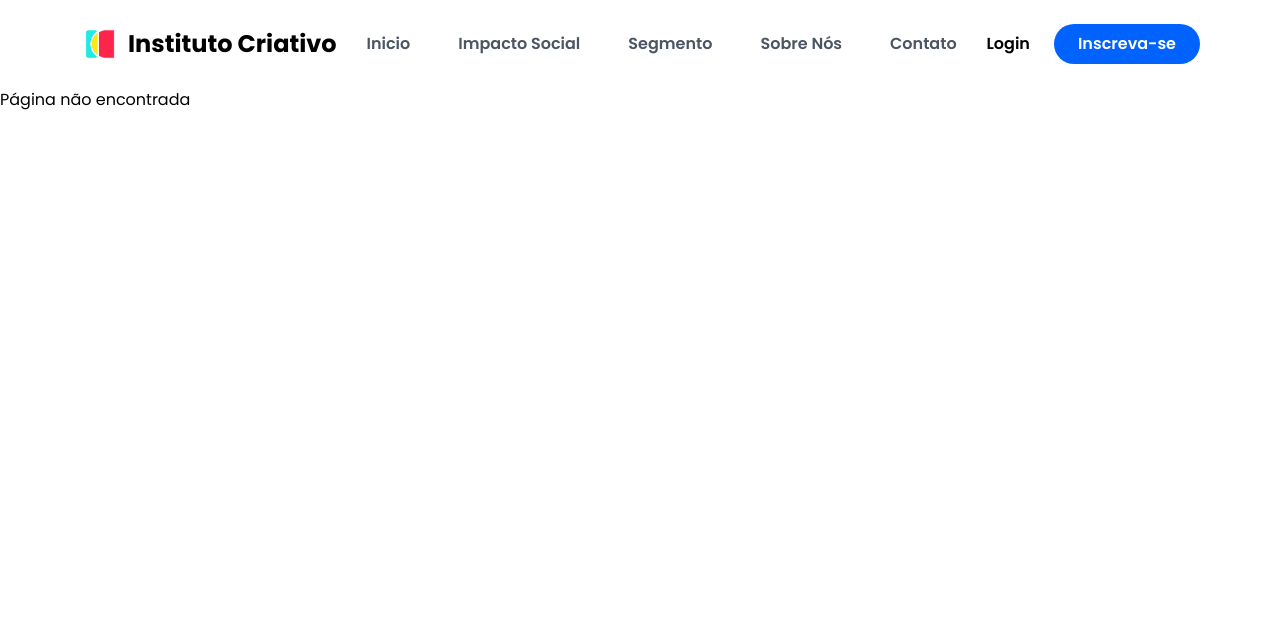
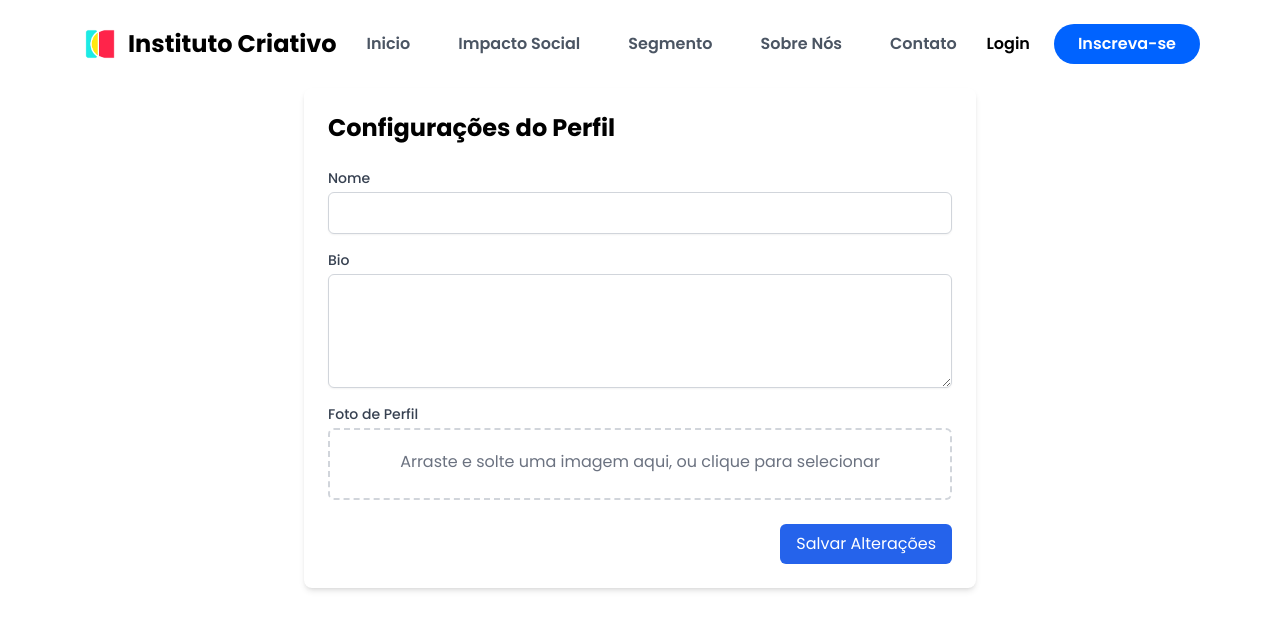
Before and after one commit to Vinishireis/Projeto_Interdisciplinar, a React (Vite) app: page /profile-settings in a window 1280 px wide. Shown: the top 630 px of the page. Built offline with nearby package versions, Linux system fonts and the light colour scheme.

Commit message:
Atualização de Telas e Navegações

```diff
--- a/package.json
+++ b/package.json
@@ -22,6 +22,7 @@
     "react": "^18.3.1",
     "react-countup": "^6.5.3",
     "react-dom": "^18.3.1",
+    "react-dropzone": "^14.3.8",
     "react-icons": "^5.5.0",
     "react-router-dom": "^7.2.0",
     "react-slick": "^0.30.2",
--- a/src/App.jsx
+++ b/src/App.jsx
@@ -9,6 +9,7 @@ import FAQ from "./components/FAQ/FAQ";
 import Contact from "./components/Contact/Contact";
 import TermsConditions from "./components/TermsConditions/TermsConditions";
 import PrivacyPolicy from "./components/PrivacyPolicy/PrivacyPolicy";
+import ProfileSettings from "./components/ProfileSettings/ProfileSettings ";
 
 
 const App = () => {
@@ -47,8 +48,13 @@ const App = () => {
 
         {/* Rota Política de Privacidade */}
         <Route path="/privacypolicy" element={<PrivacyPolicy />} />
-{/* Rota 404 */}
+
+        {/* Rota 404 */}
         <Route path="*" element={<h1>Página não encontrada</h1>} />
+
+        {/* Rota Tela de Configurações de Perfil */}
+        <Route path="/profile-settings" element={<ProfileSettings />} />
+
       </Routes>
     </>
   );
--- a/src/components/Banner/Banner.jsx
+++ b/src/components/Banner/Banner.jsx
@@ -1,8 +1,22 @@
-import React from "react";
+import React, { useState } from "react";
 import { motion } from "framer-motion";
 import { SlideUp } from "../../utility/animation";
+import { Link, useNavigate } from "react-router-dom";
 
 const Banner = ({ image, title, subtitle, link, tag, reverse }) => {
+  const [isLoggedIn, setIsLoggedIn] = useState(false); // Simula o estado de autenticação
+  const navigate = useNavigate();
+
+  const handleCriativoClick = () => {
+    if (isLoggedIn) {
+      // Se o usuário estiver logado, redirecione para o Blog
+      navigate("/blog");
+    } else {
+      // Se não estiver logado, redirecione para o Login
+      navigate("/auth");
+    }
+  };
+
   return (
     <div className="bg-[#f9f9f9] pb-14">
       <div className="container">
@@ -54,7 +68,9 @@ const Banner = ({ image, title, subtitle, link, tag, reverse }) => {
               whileInView={"visible"}
               className="flex justify-center md:justify-start"
             >
-              <button className="primary-btn !mt-5"> Quero ser Criativo!</button>
+              <Link to={link} className="primary-btn !mt-5" onClick={handleCriativoClick}>
+                {tag === "sobre" ? "Saiba mais" : "Quero ser Criativo!"}
+              </Link>
             </motion.div>
           </div>
         </div>
--- a/src/components/Login_Signup/Auth.jsx
+++ b/src/components/Login_Signup/Auth.jsx
@@ -75,14 +75,6 @@ const Auth = () => {
       : { nome: sanitizedNome, email: sanitizedEmail, senha: sanitizedSenha, tipo };
 
       const userType = localStorage.getItem("userType");
-
-      if (userType === "desenvolvedor") {
-        // Permite acesso a funcionalidades específicas para desenvolvedores
-      } else {
-        // Exibe uma mensagem de erro ou redireciona para uma página de acesso negado
-        alert("Acesso negado. Você não tem permissão para acessar esta funcionalidade.");
-        navigate("/"); // Redireciona para a página inicial
-      }
 
     try {
       const response = await axios.post(url, data);
--- a/src/components/Navbar/NavbarBanner.jsx
+++ b/src/components/Navbar/NavbarBanner.jsx
@@ -1,8 +1,16 @@
 import React from "react";
 import { motion } from "framer-motion";
+import { Link, useNavigate } from "react-router-dom"; // Adicionado useNavigate
+
 
 const NavbarBanner = () => {
   const [isOpen, setIsOpen] = React.useState(true);
+  const navigate = useNavigate();
+
+  const handleNavigation = () => {
+    navigate("/contact");
+  };
+
   return (
     isOpen && (
       <motion.div
@@ -12,9 +20,9 @@ const NavbarBanner = () => {
         className="bg-primary text-sm text-center font-semibold p-1 hidden lg:block relative"
       >
         Você é um estudante universitário ou escola em busca de uma ong parceira?
-        <a href="#" className="text-secondary ml-2">
+        <Link to="/contact" className="text-secondary ml-2" onClick={handleNavigation}>
           Fale conosco
-        </a>
+        </Link>
         <div
           className="absolute top-1/2 right-10 cursor-pointer -translate-y-1/2"
           onClick={() => setIsOpen(false)}
--- /dev/null
+++ b/src/components/ProfileSettings/ProfileSettings .jsx
@@ -0,0 +1,102 @@
+import React, { useState } from "react";
+import { useDropzone } from "react-dropzone";
+import axios from "axios";
+
+const ProfileSettings = () => {
+  const [name, setName] = useState("");
+  const [bio, setBio] = useState("");
+  const [profileImage, setProfileImage] = useState(null);
+
+  const { getRootProps, getInputProps } = useDropzone({
+    accept: "image/*",
+    onDrop: (acceptedFiles) => {
+      setProfileImage(acceptedFiles[0]);
+    },
+  });
+
+  const handleSubmit = async (e) => {
+    e.preventDefault();
+
+    const formData = new FormData();
+    formData.append("name", name);
+    formData.append("bio", bio);
+    if (profileImage) {
+      formData.append("profileImage", profileImage);
+    }
+
+    try {
+      const response = await axios.post("/api/profile/update", formData, {
+        headers: {
+          "Content-Type": "multipart/form-data",
+        },
+      });
+      console.log("Perfil atualizado com sucesso:", response.data);
+      alert("Perfil atualizado com sucesso!");
+    } catch (error) {
+      console.error("Erro ao atualizar perfil:", error);
+      alert("Erro ao atualizar perfil.");
+    }
+  };
+
+  return (
+    <div className="max-w-2xl mx-auto p-6 bg-white rounded-lg shadow-md">
+      <h2 className="text-2xl font-bold mb-6">Configurações do Perfil</h2>
+      <form onSubmit={handleSubmit}>
+        {/* Campo de Nome */}
+        <div className="mb-4">
+          <label className="block text-sm font-medium text-gray-700">Nome</label>
+          <input
+            type="text"
+            value={name}
+            onChange={(e) => setName(e.target.value)}
+            className="mt-1 block w-full px-3 py-2 border border-gray-300 rounded-md shadow-sm focus:outline-none focus:ring-2 focus:ring-blue-500"
+            required
+          />
+        </div>
+
+        {/* Campo de Bio */}
+        <div className="mb-4">
+          <label className="block text-sm font-medium text-gray-700">Bio</label>
+          <textarea
+            value={bio}
+            onChange={(e) => setBio(e.target.value)}
+            className="mt-1 block w-full px-3 py-2 border border-gray-300 rounded-md shadow-sm focus:outline-none focus:ring-2 focus:ring-blue-500"
+            rows="4"
+          />
+        </div>
+
+        {/* Upload de Imagem */}
+        <div className="mb-6">
+          <label className="block text-sm font-medium text-gray-700">Foto de Perfil</label>
+          <div
+            {...getRootProps()}
+            className="mt-1 flex justify-center px-6 pt-5 pb-6 border-2 border-gray-300 border-dashed rounded-md"
+          >
+            <input {...getInputProps()} />
+            {profileImage ? (
+              <img
+                src={URL.createObjectURL(profileImage)}
+                alt="Preview"
+                className="h-24 w-24 rounded-full object-cover"
+              />
+            ) : (
+              <p className="text-gray-500">Arraste e solte uma imagem aqui, ou clique para selecionar</p>
+            )}
+          </div>
+        </div>
+
+        {/* Botão de Envio */}
+        <div className="flex justify-end">
+          <button
+            type="submit"
+            className="px-4 py-2 bg-blue-600 text-white rounded-md hover:bg-blue-700 focus:outline-none focus:ring-2 focus:ring-blue-500"
+          >
+            Salvar Alterações
+          </button>
+        </div>
+      </form>
+    </div>
+  );
+};
+
+export default ProfileSettings;
```
Also changed, not shown: 2 other files (tests, documents, lock files or other folders).
